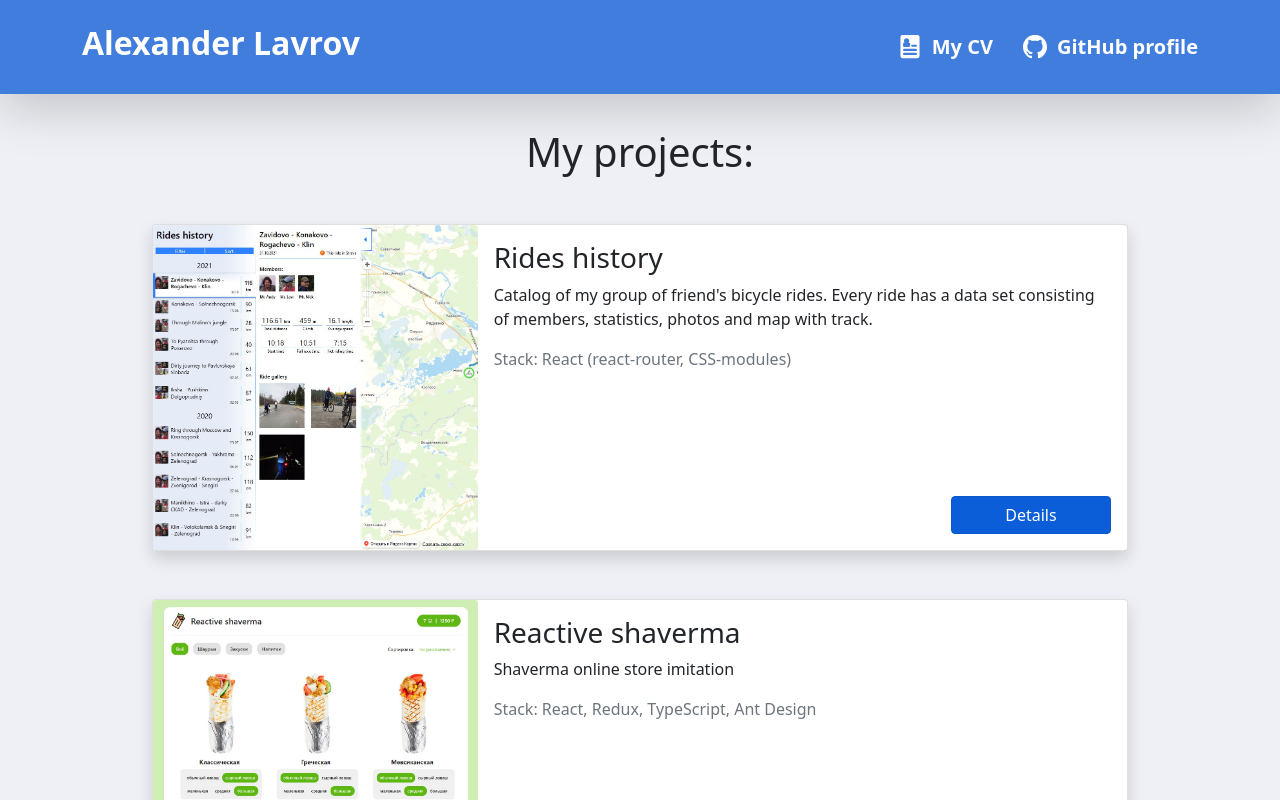
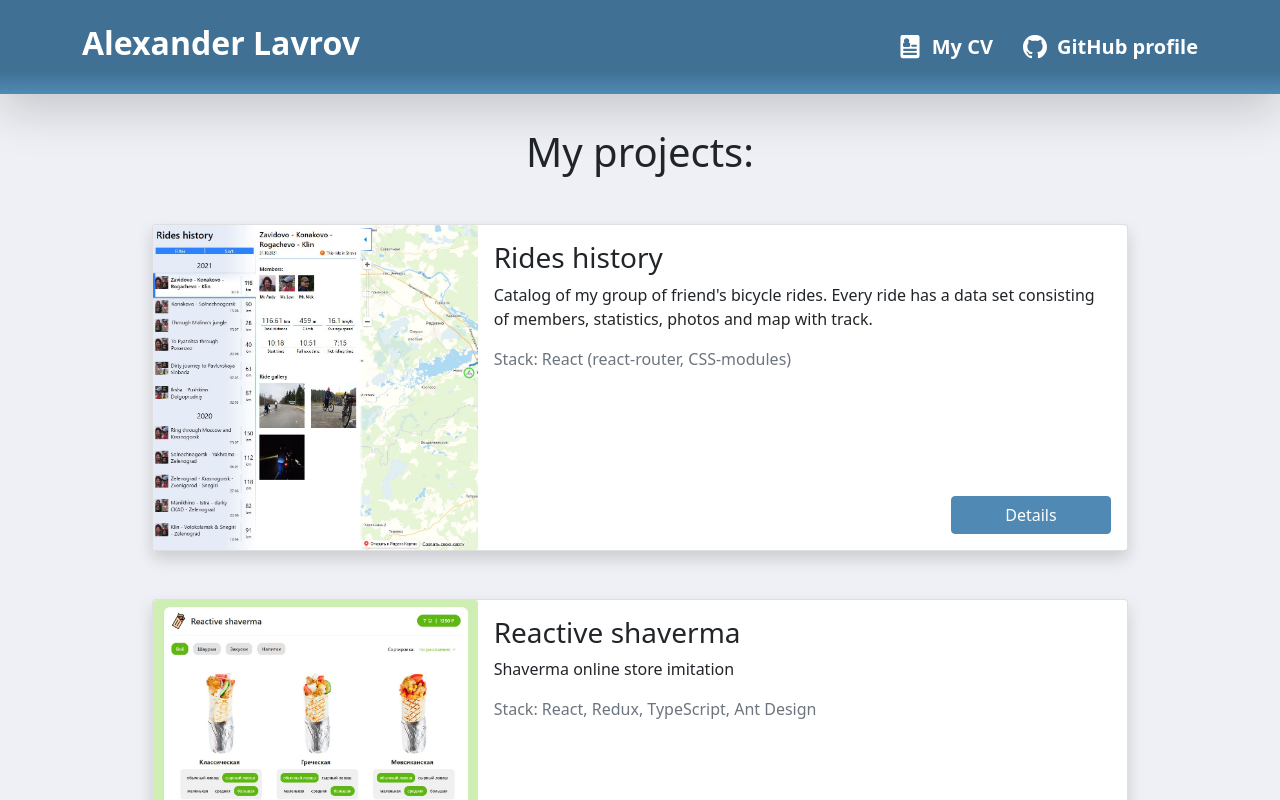
Before and after one commit to lavrov88/portfolio, a plain HTML site: page index.html in a window 1280 px wide. In both pictures the pointer is over the button 1030 px from the left and 514 px from the top of the page. Shown: the top 800 px of the page. Drawn offline with Linux system fonts and the light colour scheme.

Commit message:
changed colors, favicon added

```diff
--- a/css/style.css
+++ b/css/style.css
@@ -3,13 +3,21 @@ body {
 }
 
 .btn-primary {
-   background-color: rgb(var(--bs-primary-rgb));
-   border-color: rgb(var(--bs-primary-rgb));
+   background-color: rgba(64,112,147,1);
+   border-color: rgba(64,112,147,1);
+}
+.btn-primary:hover,
+.btn-primary:active,
+.btn-primary:focus,
+.btn-check:focus {
+   background-color: rgba(79,137,180,1);
+   border-color: rgba(79,137,180,1);
 }
 
 /* HEADER */
 
 #header {
+   background: linear-gradient(0deg, rgba(79,137,180,1) 0%, rgba(64,112,147,1) 25%);
    transition: padding-top 0.3s ease, padding-bottom 0.3s ease;
 }
 #header h2, #header a, #header .header_link_icon {
--- a/index.html
+++ b/index.html
@@ -4,6 +4,7 @@
    <meta charset="UTF-8">
    <meta http-equiv="X-UA-Compatible" content="IE=edge">
    <meta name="viewport" content="width=device-width, initial-scale=1.0">
+   <link rel="icon" href="./img/icons/suitcase.png">
    <link rel="stylesheet" href="css/bootstrap.min.css">
    <link rel="stylesheet" href="css/style.css">
    <title>Portfolio</title>
```
Also changed, not shown: img/icons/suitcase.png (added), img/projects/portfolio/portfolio_1.png.
